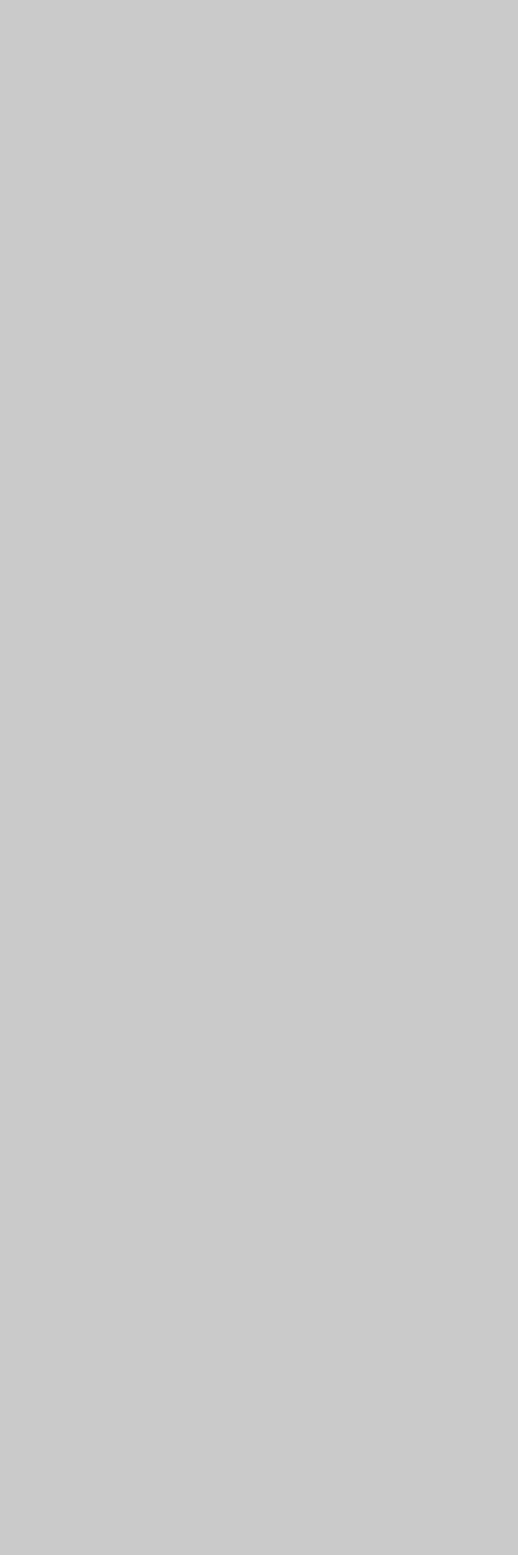
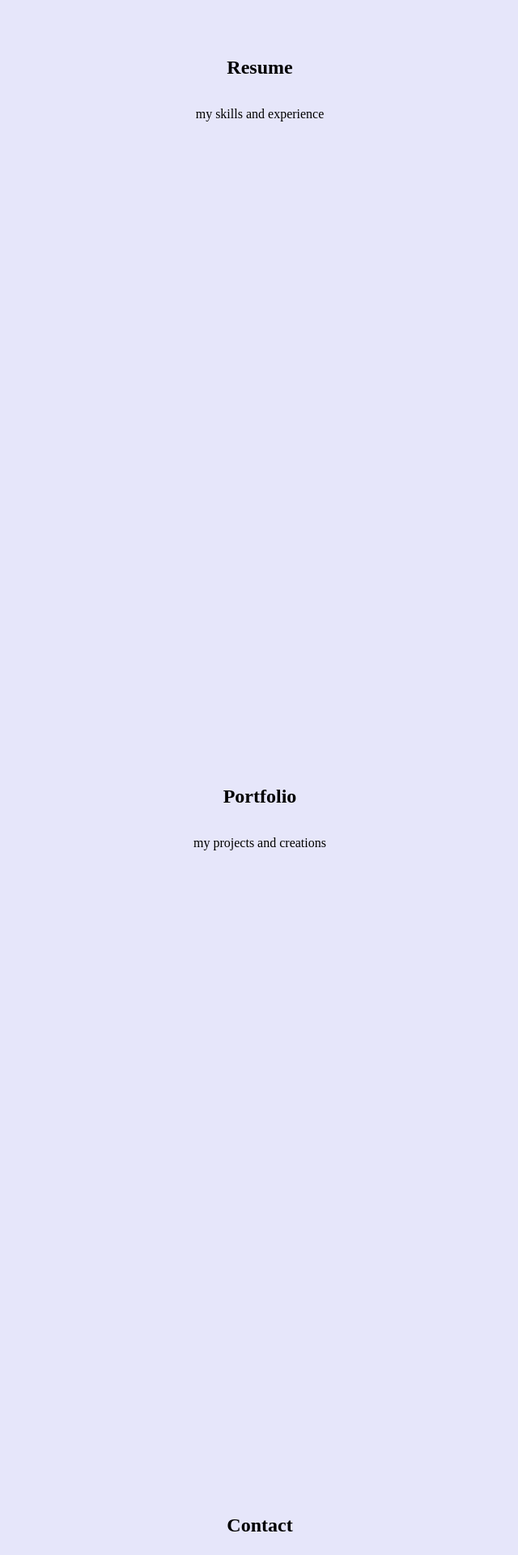
Before and after one commit to BaBaBunny/personal-website, a React (Vite) app in the folder personal-website/: page / in a window 1280 px wide. Shown: the part 1940-3860 px from the top of the page at 81% size, without its empty margins (319-959 px from the left). Before the commit the page ends 1598 px from the top, so only its background shows below. Built offline with nearby package versions, Linux system fonts and the light colour scheme.

Commit message:
forgot import in app.jsx

```diff
--- a/personal-website/src/App.jsx
+++ b/personal-website/src/App.jsx
@@ -1,6 +1,9 @@
 import NavBar from './NavBar.jsx'
 import Body from './Body.jsx'
 import About from './About.jsx'
+import Resume from './Resume.jsx'
+import Portfolio from './Portfolio.jsx'
+import Contact from './Contact.jsx'
 import './index.css'
 
 function App() {
@@ -9,6 +12,9 @@ function App() {
       <NavBar/>
       <Body/>
       <About/>
+      <Resume/>
+      <Portfolio/>
+      <Contact/>
     </div>
   );
 }
```
